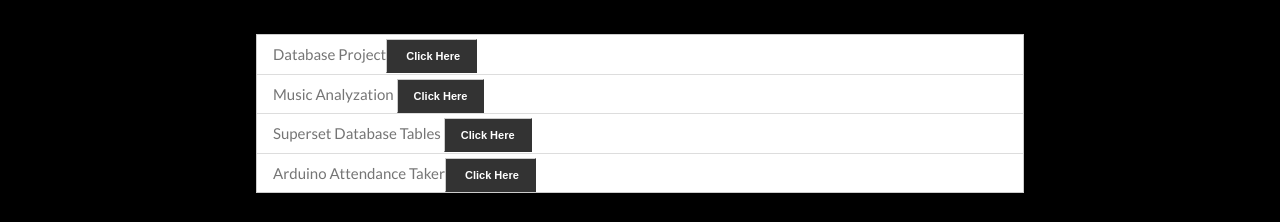
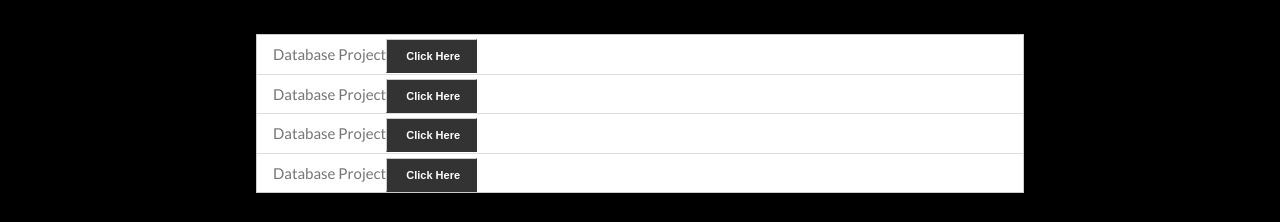
Before and after one commit to ArfanKabir/ArfanKabir.github.io, a plain HTML site: page index.html in a window 1280 px wide. Shown: the part 524-746 px from the top of the page. Drawn offline with nearby package versions, Linux system fonts and the light colour scheme.

Commit message:
Update index.html

```diff
--- a/index.html
+++ b/index.html
@@ -58,9 +58,9 @@ body {font-family: "Lato", sans-serif}
 
       <ul class="w3-ul w3-border w3-white w3-text-grey">
         <li class="w3-padding">Database Project<a href="https://github.com/ArfanKabir/Database-Project" class = "button"> Click Here</a></li>
-        <li class="w3-padding">Music Analyzation <a href = "https://github.com/ArfanKabir/SongTracker" class = "button"> Click Here</a></li>
-        <li class="w3-padding">Superset Database Tables <a href = "https://github.com/ArfanKabir/Superset" class = "button"> Click Here</a></li>
-        <li class="w3-padding">Arduino Attendance Taker<a href = "https://github.com/ArfanKabir/Ardiuno-File-Writer" class = "button"> Click Here</a></li>
+        <li class="w3-padding">Database Project<a href="https://github.com/ArfanKabir/Database-Project" class = "button"> Click Here</a></li>
+        <li class="w3-padding">Database Project<a href="https://github.com/ArfanKabir/Database-Project" class = "button"> Click Here</a></li>
+        <li class="w3-padding">Database Project<a href="https://github.com/ArfanKabir/Database-Project" class = "button"> Click Here</a></li>
       </ul>
 
       <div class="w3-row-padding w3-padding-32" style="margin:0 -16px">
```
